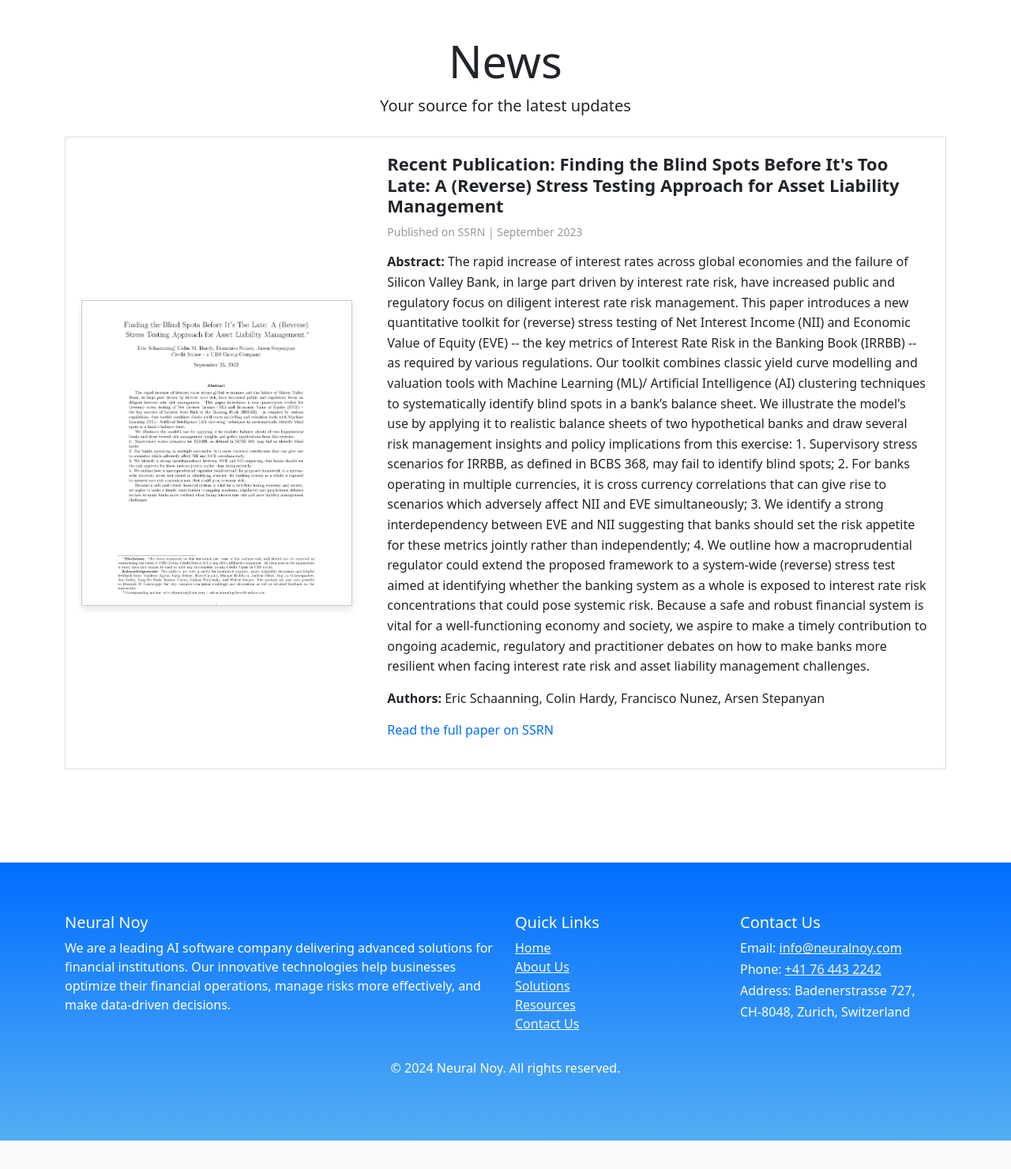
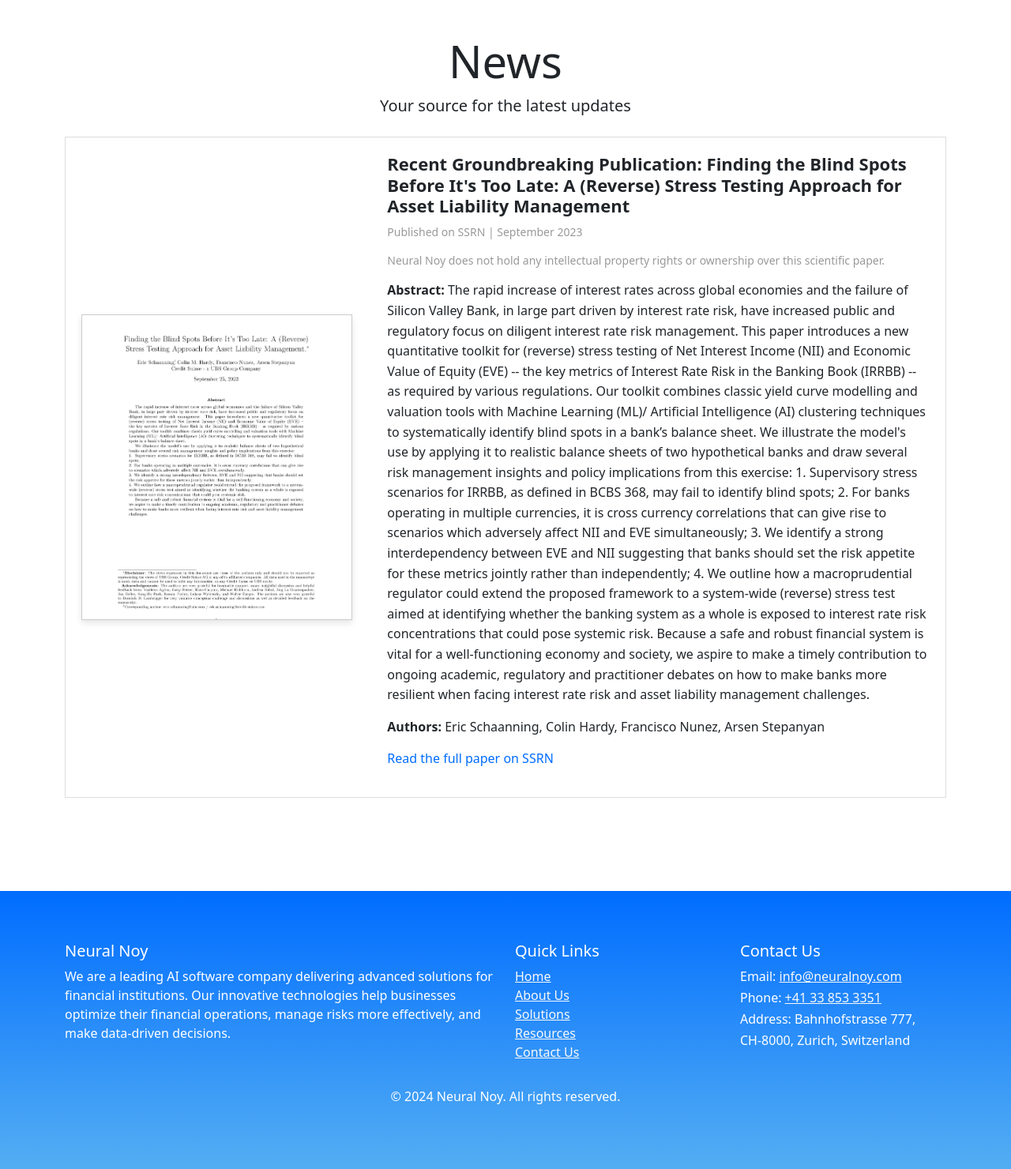
Before and after one commit to neuralnoy/nn, a Django app: page /resources/ in a window 1280 px wide. Shown: the part 270-1750 px from the top of the page at 79% size. Before the commit the page ends 1714 px from the top, so only its background shows below. Run offline with Django 4.2, Linux system fonts and the light colour scheme.

Commit message:
adding the fake address and telefon

```diff
--- a/templates/base.html
+++ b/templates/base.html
@@ -109,10 +109,10 @@
                         Email: <a href="mailto:info@neuralnoy.com" class="text-light">info@neuralnoy.com</a>
                     </p>
                     <p style="margin-bottom: 3px;">
-                        Phone: <a href="tel:+41764432242" class="text-light">+41 76 443 2242</a>
+                        Phone: <a href="tel:+41338533351" class="text-light">+41 33 853 3351</a>
                     </p>
-                    <p style="margin-bottom: 3px;">Address: Badenerstrasse 727,</p>
-                    <p style="margin-bottom: 3px;">CH-8048, Zurich, Switzerland</p>
+                    <p style="margin-bottom: 3px;">Address: Bahnhofstrasse 777,</p>
+                    <p style="margin-bottom: 3px;">CH-8000, Zurich, Switzerland</p>
                 </div>
 
             </div>
--- a/templates/resources.html
+++ b/templates/resources.html
@@ -21,8 +21,9 @@
 
             <!-- Right: Paper details -->
             <div class="col-right">
-                <h2 class="article-title">Recent Publication: Finding the Blind Spots Before It's Too Late: A (Reverse) Stress Testing Approach for Asset Liability Management</h2>
+                <h2 class="article-title">Recent Groundbreaking Publication: Finding the Blind Spots Before It's Too Late: A (Reverse) Stress Testing Approach for Asset Liability Management</h2>
                 <p class="article-meta">Published on SSRN | September 2023</p>
+                <p class="article-meta">Neural Noy does not hold any intellectual property rights or ownership over this scientific paper.</p>
 
                 <div class="article-details">
                     <p><strong>Abstract:</strong> The rapid increase of interest rates across global economies and the failure of Silicon Valley Bank, in large part driven by interest rate risk, have increased public and regulatory focus on diligent interest rate risk management.
```
Also changed, not shown: templates/contact.html (+4 -3 lines).
